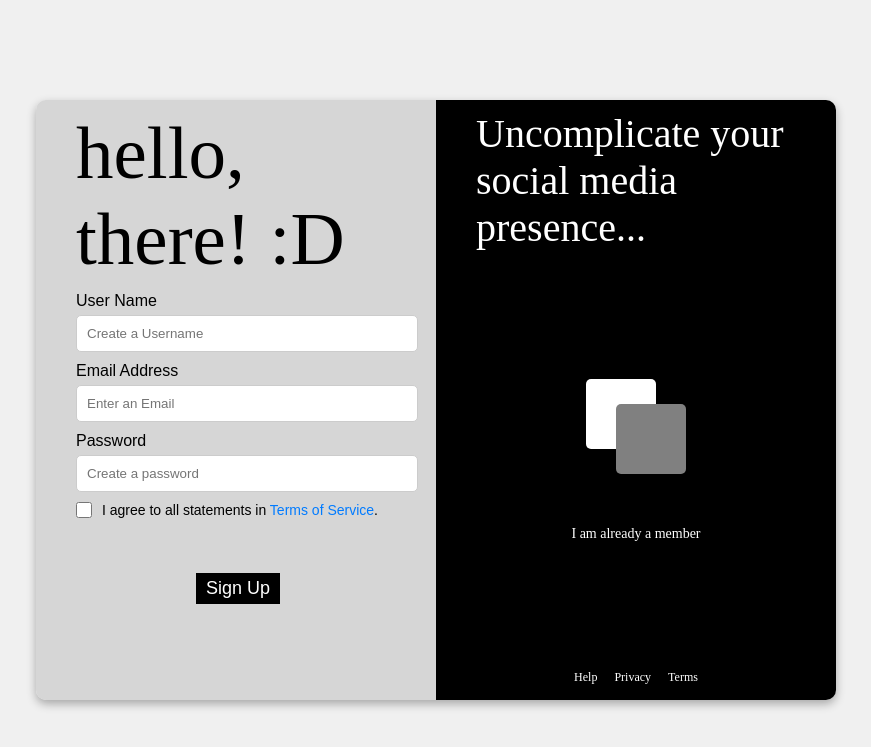
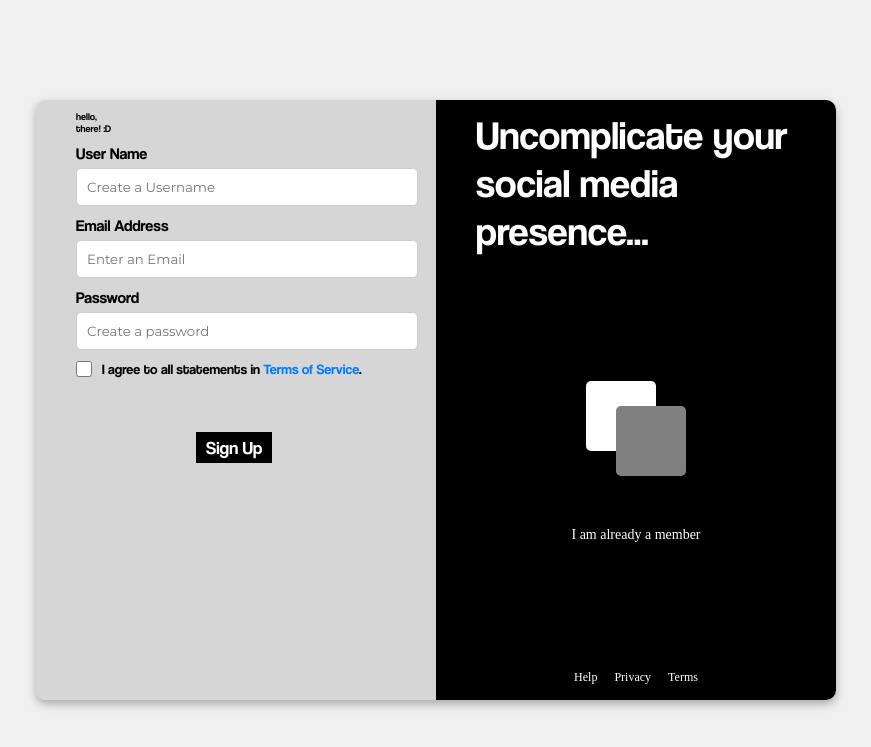
Before and after one commit to CoderIsNowAviable/scheuler, a FastAPI app: page /register in a window 1280 px wide. Shown: the top 747 px of the page, without its empty margins (204-1075 px from the left). Run offline with FastAPI, Linux system fonts and the light colour scheme; parts of the project's set-up code (start-up, migrations or seed data) failed here and were passed over.

Commit message:
added fonts in register.css authenticate.css and dashboard.css

```diff
--- a/static/css/registerr.css
+++ b/static/css/registerr.css
@@ -1,3 +1,30 @@
+/* added three font faces coolvetica, antinkodan and thunder hc */
+@font-face {
+    font-family: 'Coolvetica';
+    /* Removed the link  to coolvetica italic and renamed the files and updated the formats*/
+    src: url('../fonts/coolvetica-20250105T074502Z-001/coolvetica/coolvetica-rg.woff2') format('woff2');
+    font-weight: normal;
+    font-style: normal;
+  }
+
+  @font-face {
+    font-family: 'Antinkodan';
+    src: url('../fonts/antinkodan-20250105T074502Z-001/antinkodan/Antinkodan.woff2') format('woff2');
+  }
+
+  @font-face {
+    font-family: 'Thunder HC';
+    src: url('../fonts/thunder-20250105T074544Z-001/thunder/Thunder-HC.woff2') format('woff2');
+  }
+
+  @font-face {
+    font-family: 'Montserrat';
+    src: url('../fonts/montserrat-20250105T074502Z-001/montserrat/Montserrat-Regular.woff2') format('woff2');
+  }
+
+
+
+
 /* General styles */
 body {
     margin: 0;
@@ -27,8 +54,8 @@ body {
 h1 { /*targets the Hello There text*/
     margin-top: -30px;
     font-family: Coolvetica;
-    font-size: 75px;
-    font-weight: 500;
+    font-size: 10px;
+    font-weight: 100;
     margin-bottom: 10px;
     text-align: left;
 }
--- a/templates/registerr.html
+++ b/templates/registerr.html
@@ -34,7 +34,7 @@
 
                 <!-- Log In Form -->
                 <div class="form-content" id="login-form" style="display: {{ 'block' if form_type == 'signin' else 'none' }}">
-                    <h2>Howdy,<br>Welcome Back!</h2>
+                    <h1>Howdy,<br>Welcome Back!</h1>
                     <form id="signin-form" method="POST">
                         <label for="email">Email</label>
                         <input type="email" id="email" name="email" placeholder="Enter Your Email" autocomplete="off" required>
```
Also changed, not shown: static/css/authenticate.css (+25 -0 lines), static/css/dashboard.css (+22 -0 lines), static/fonts/montserrat-20250105T074502Z-001/montserrat/Montserrat-Regular.woff2 (renamed from static/fonts/montserrat-20250105T074502Z-001/montserrat/Montserrat-Regular.ttf).
